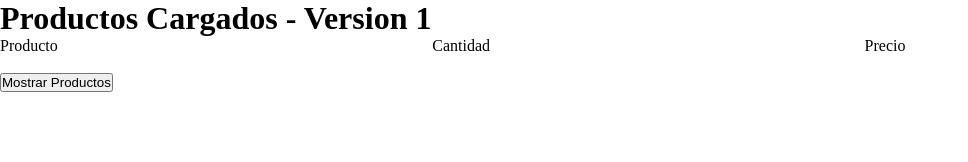
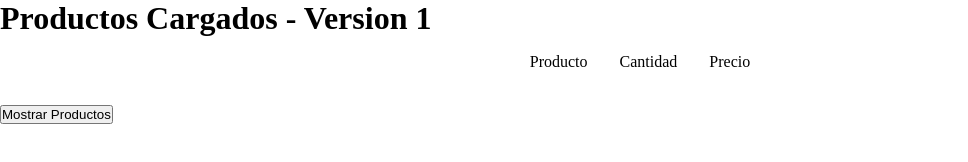
Before and after one commit to hermsale/proyectoFinal-ProgramaDesdeTuCasa, a plain HTML site: page mostrarProductos.html in a window 1280 px wide. Shown: the whole page, without its empty margins (0-968 px from the left). Drawn offline with Linux system fonts and the light colour scheme.

Commit message:
estilos a la muestra de productos
agregue algunos estilos CSS a mostrarProductos. Para que sea mas legible.
Falta arreglar porque se mueve para la izquierda "productos"

```diff
--- a/css/style.css
+++ b/css/style.css
@@ -8,17 +8,27 @@
     display:flex;
     flex-direction: row;
     flex-wrap: wrap;
-
+    margin: auto;
+    justify-content: center;
 }
 
 #span_mostrarProducto{
     flex: 1 1 auto;
+    text-align: center;
 }
 
 #span_cantidadProducto{
     flex: 1 1 auto;
+    text-align: center;
 }
 
 #span_precioProducto{
     flex: 1 1 auto;
+    text-align: center;
 }
+
+.div_lista{
+    display: flex;
+    flex-direction: column;
+    padding: 1rem 1rem 1rem 1rem;
+}
--- a/mostrarProductos.html
+++ b/mostrarProductos.html
@@ -10,15 +10,20 @@
     <h1>Productos Cargados - Version 1</h1>
 
     <div id="contenedorMostrar">
-        <br>
-        <span>Producto</span>
-        <br><span id="span_mostrarProducto"></span>
-        <br>
-        <span>Cantidad</span>
-        <br><span id="span_cantidadProducto"></span>
-        <br>
-        <span>Precio</span>
-        <br><span id="span_precioProducto"></span>
+        <div class="div_lista">
+            <span>Producto</span>
+            <span id="span_mostrarProducto"></span>
+        </div>
+
+        <div class="div_lista">
+            <span>Cantidad</span>
+            <span id="span_cantidadProducto"></span>
+        </div>
+
+        <div class="div_lista">
+            <span>Precio</span>
+            <span id="span_precioProducto"></span>
+        </div>
     </div>
     <br>
     <button id="btn_mostrarProducto">Mostrar Productos</button>
```
